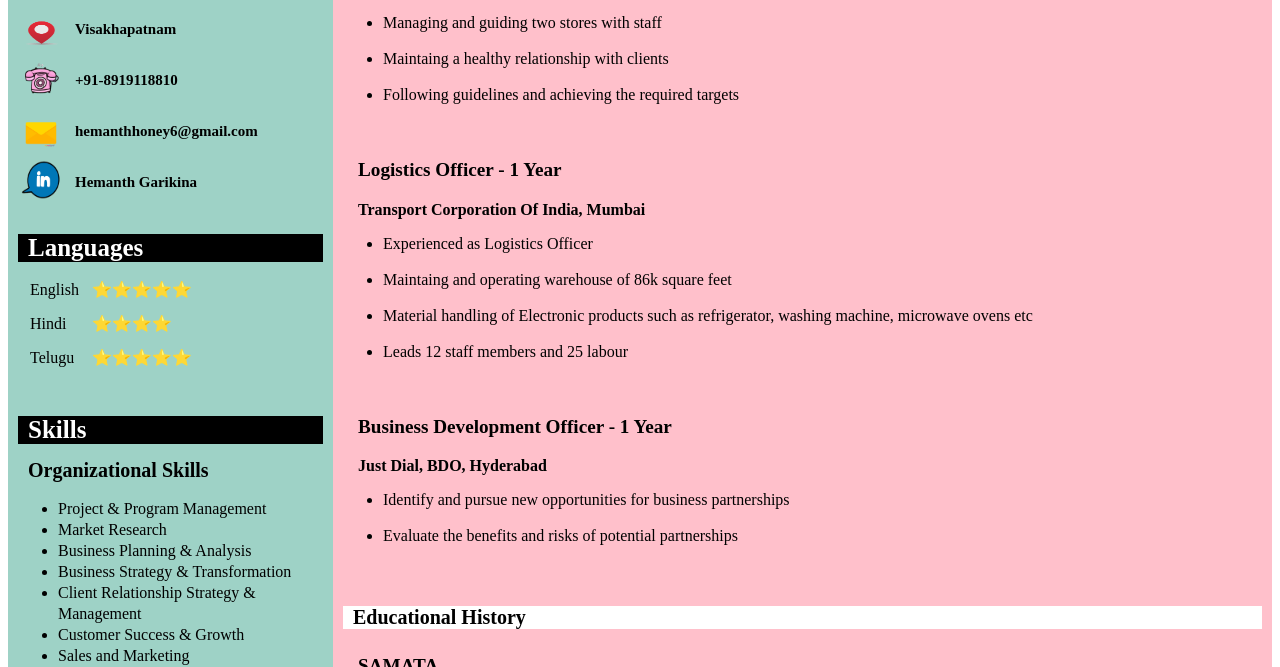
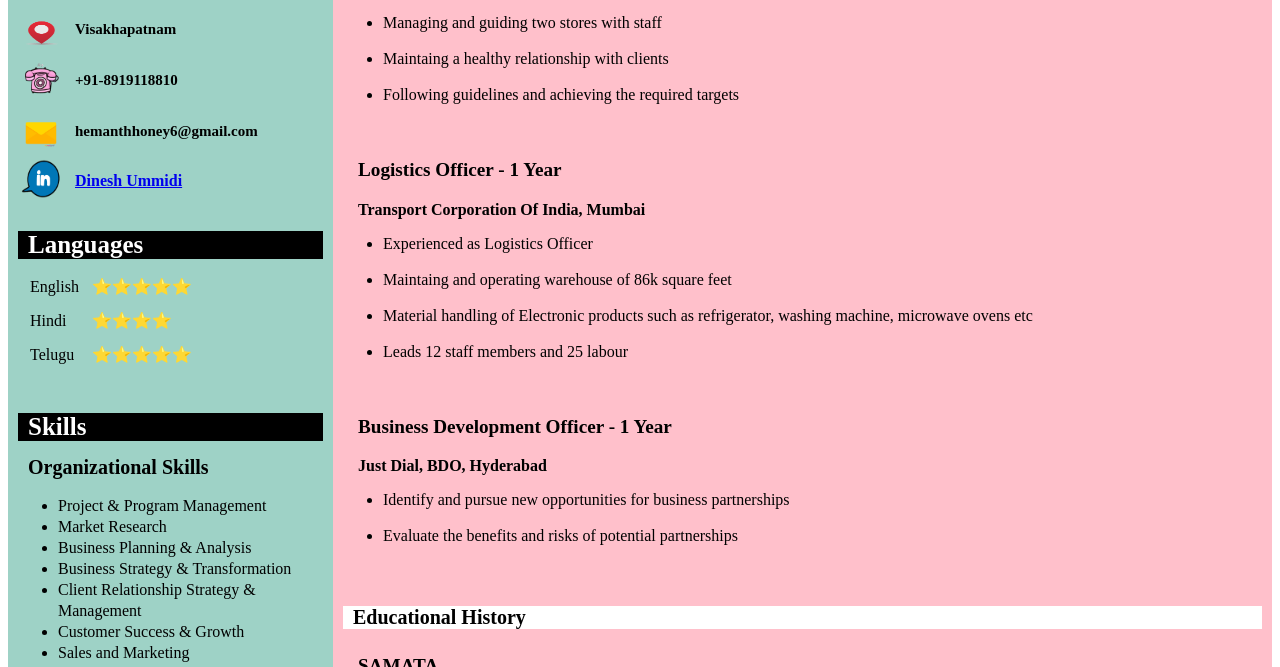
Before and after one commit to dineshummidi/Hemanth-Resume, a plain HTML site: page index.html in a window 1280 px wide. Shown: the part 433-1100 px from the top of the page. Drawn offline with Linux system fonts and the light colour scheme.

Commit message:
linkedin weblink updated

```diff
--- a/index.html
+++ b/index.html
@@ -30,7 +30,8 @@
           </tr>
           <tr>
             <td><img class="icon" src="images/linkedin.gif" alt="linkedin"></td>
-            <td><p class="text"><strong>Hemanth Garikina</strong></p></td>
+            <td><a class="text" href="https://www.linkedin.com/in/hemanth-garikina-b52503153/
+"><strong>Dinesh Ummidi</strong></a></td>
           </tr>
         </table>
         <h3 class="hlang">Languages</h3>
```
